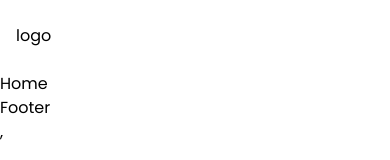
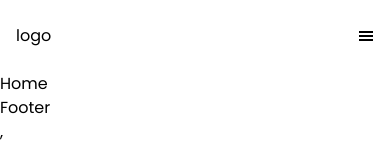
Before and after one commit to ahassh1/react-landing-page, a React (Vite) app: page / in a window 390 px wide. Shown: the top 160 px of the page. Built offline with nearby package versions, Linux system fonts and the light colour scheme.

Commit message:
hamburger addexd

```diff
--- a/src/components/Navbar.jsx
+++ b/src/components/Navbar.jsx
@@ -1,6 +1,7 @@
-import React from "react";
+import React, { useState } from "react";
 import { Link, NavLink } from "react-router";
 import { FaShoppingCart } from "react-icons/fa";
+import { GiHamburgerMenu } from "react-icons/gi";
 
 const navItems = [
   { path: "/", label: "Furniture" },
@@ -29,11 +30,25 @@ const NavItems = () => {
 };
 
 const Navbar = () => {
+  const [isMenuOpen, setIsMenuOpen] = useState(false);
+  const toggleMenu = () => {
+    setIsMenuOpen((preState) => !preState);
+  };
+
   return (
     <header>
       <nav className="flex justify-between items-center py-6 px-4 container mx-auto max-w-screen-2xl">
         {/* logo */}
         <Link href="logo">logo</Link>
+
+        {/* hamburger menu for mobile device */}
+        <div
+          onClick={toggleMenu}
+          className="md:hidder cursor-pointer hover:text-orange-300"
+        >
+          {isMenuOpen ? <p>X</p> : <GiHamburgerMenu />}
+        </div>
+
         {/* desktop menu itmes  */}
         <div className="hidden md:block">
           <NavItems />
```
